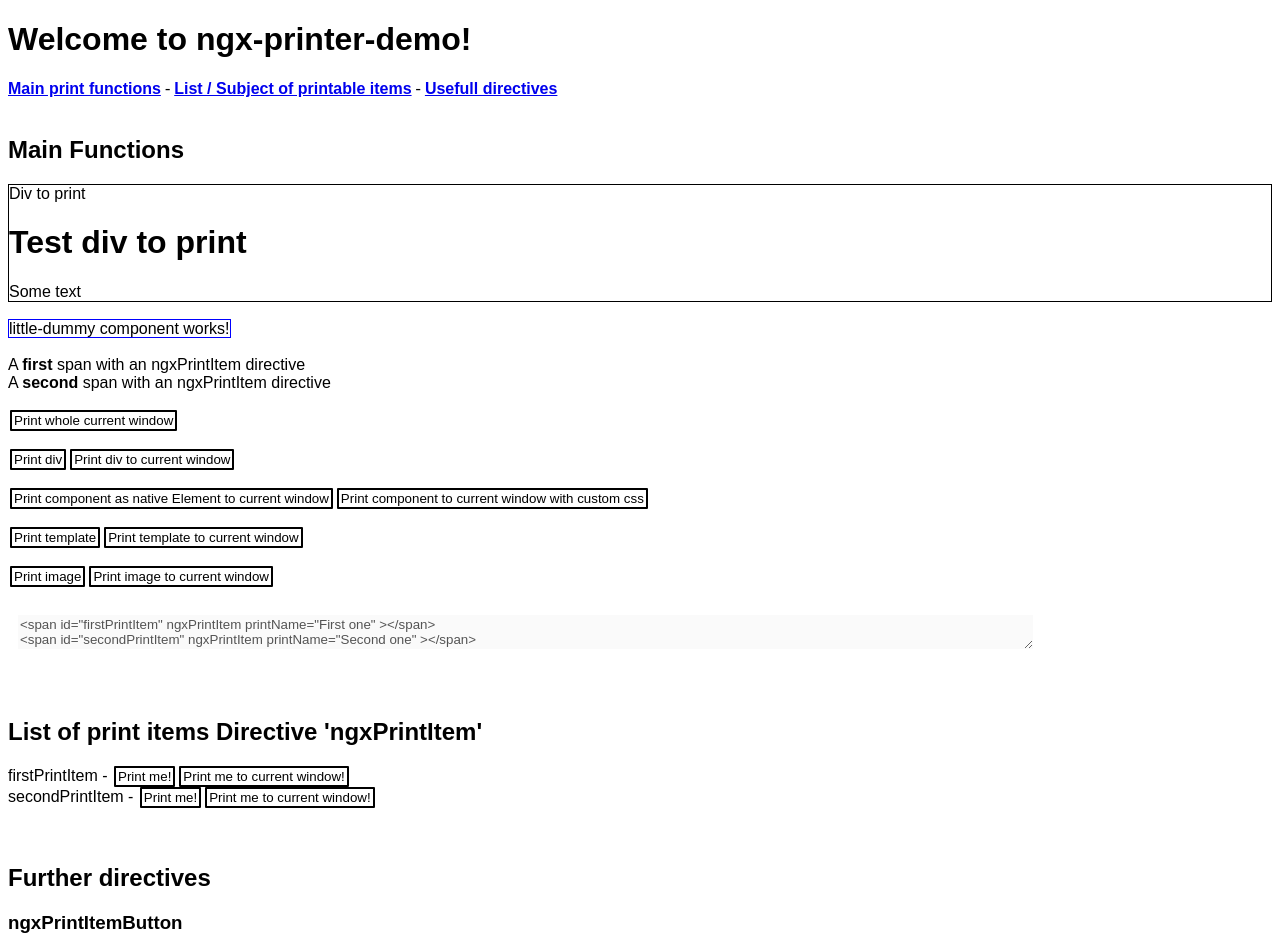
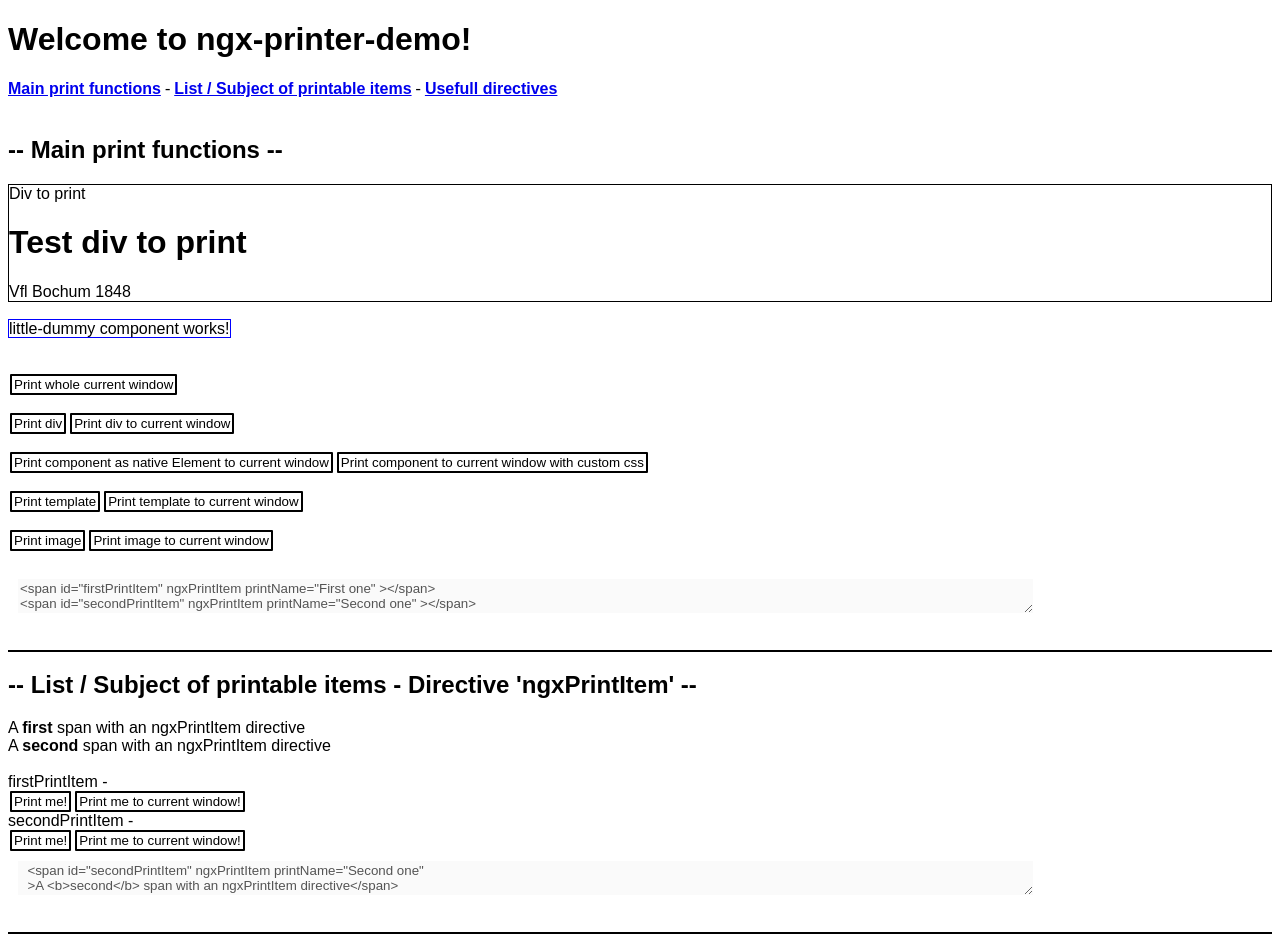
Before and after one commit to plaetzchen79/ngx-printer-demo, an Angular app: page / in a window 1280 px wide. Shown: the top 952 px of the page. Built offline with nearby package versions, Linux system fonts and the light colour scheme.

Commit message:
improved demo page

```diff
--- a/src/app/app.component.css
+++ b/src/app/app.component.css
@@ -18,6 +18,12 @@ a {
   cursor: pointer;
 }
 
+hr {
+  border: 1px solid black;
+  margin-top: 5px;
+  margin-bottom: 5px;
+}
+
 textarea {
   width: 80%;
   border: none;
--- a/src/app/app.component.html
+++ b/src/app/app.component.html
@@ -5,13 +5,13 @@
 <a href="#directives">Usefull directives</a>
 <br />
 <br />
-<h2 id="main">Main Functions</h2>
+<h2 id="main">-- Main print functions --</h2>
 <div id="printDiv" style="border: 1px solid black;">
   Div to print
   <h1>
     Test div to print
   </h1>
-  <span>Some text</span>
+  <span>Vfl Bochum 1848</span>
 </div>
 
 <br />
@@ -25,15 +25,6 @@
   </h1>
   <span>Some text</span>
 </ng-template>
-
-<br />
-<span id="firstPrintItem" ngxPrintItem printName="First one"
-  >A <b>first</b> span with an ngxPrintItem directive</span
->
-<br />
-<span id="secondPrintItem" ngxPrintItem printName="Second one"
-  >A <b>second</b> span with an ngxPrintItem directive</span
->
 <br />
 <br />
 <button (click)="printWindowCurrent()">Print whole current window</button>
@@ -81,18 +72,34 @@
 -->
 <br />
 <br />
+<hr>
+<h2 id="pitems">-- List / Subject of printable items - Directive 'ngxPrintItem' --</h2>
+
+<span id="firstPrintItem" ngxPrintItem printName="First one"
+  >A <b>first</b> span with an ngxPrintItem directive</span
+>
 <br />
-<h2 id="pitems">List of print items Directive 'ngxPrintItem'</h2>
+<span id="secondPrintItem" ngxPrintItem printName="Second one"
+  >A <b>second</b> span with an ngxPrintItem directive</span
+>
+<br />
+<br />
 <div *ngFor="let prinItem of $printItems | async">
   <span>{{ prinItem.id }} - {{ prinItem.printName }}</span>
+  <br />
   <button (click)="printItem(prinItem)">Print me!</button>
   <button (click)="printItemCurrent(prinItem)">
     Print me to current window!
   </button>
 </div>
+<textarea disabled="true" rows="2">
+  <span id="secondPrintItem" ngxPrintItem printName="Second one"
+  >A <b>second</b> span with an ngxPrintItem directive</span>
+</textarea>
 <br />
 <br />
-<h2 id="directives">Further directives</h2>
+<hr>
+<h2 id="directives">-- Usefull directives --</h2>
 <h3>ngxPrintItemButton</h3>
 <h4>
   Print first print item from list directly with ngxPrintItemButton printItemId
@@ -170,7 +177,7 @@ The class mymarker is placed in global styles.css
   <img id="imId2" src="assets/bratwurst.jpg" style="width: 100%; height: 100%;"/>
 </div>
 
-<textarea disabled="true" rows="1">
+<textarea disabled="true" rows="3">
   <div ngxPrintItemMarker directPrint="true">
     <img id="imId2" src="assets/bratwurst.jpg" style="width: 130px; height: 100px;"/>
   </div>
```
